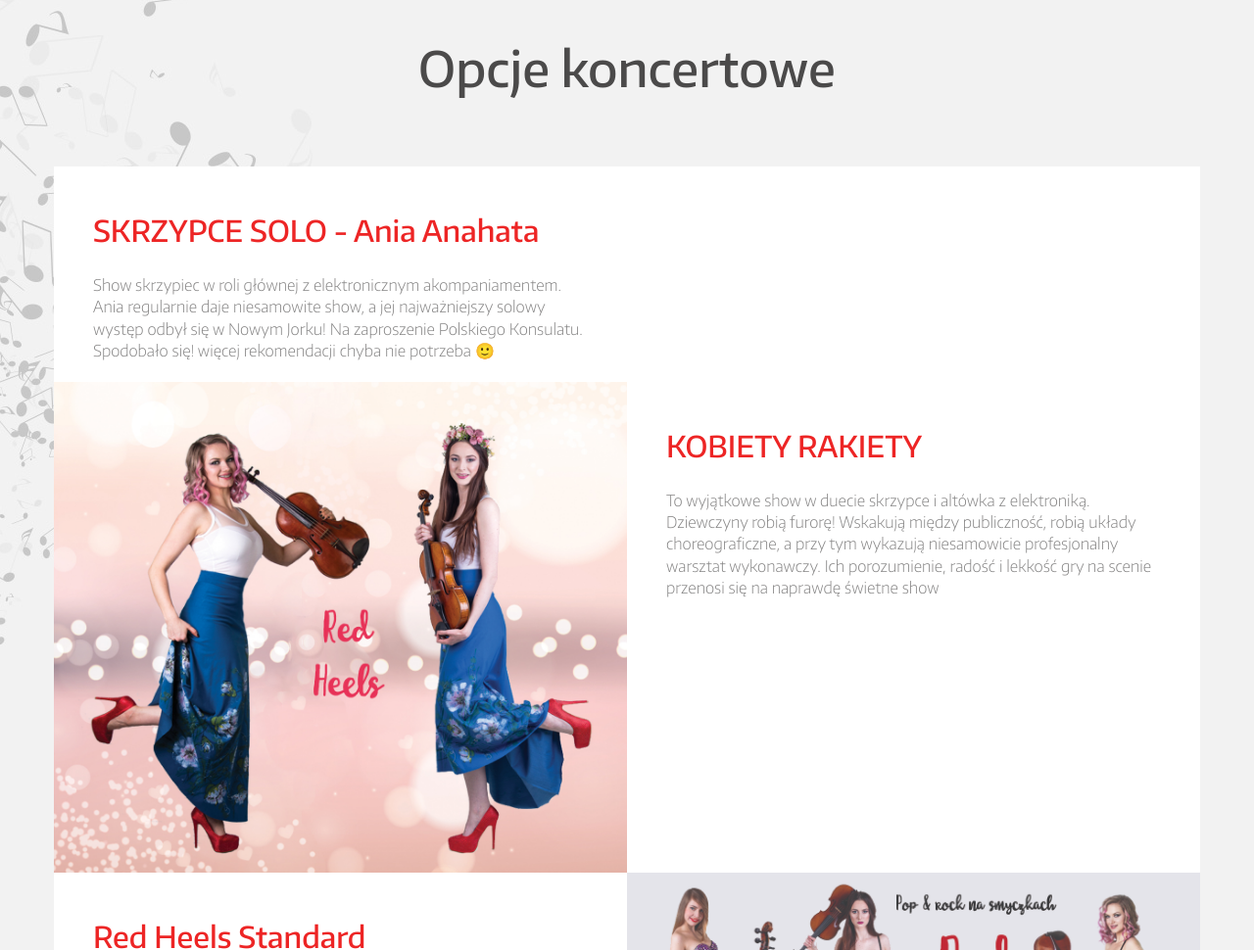
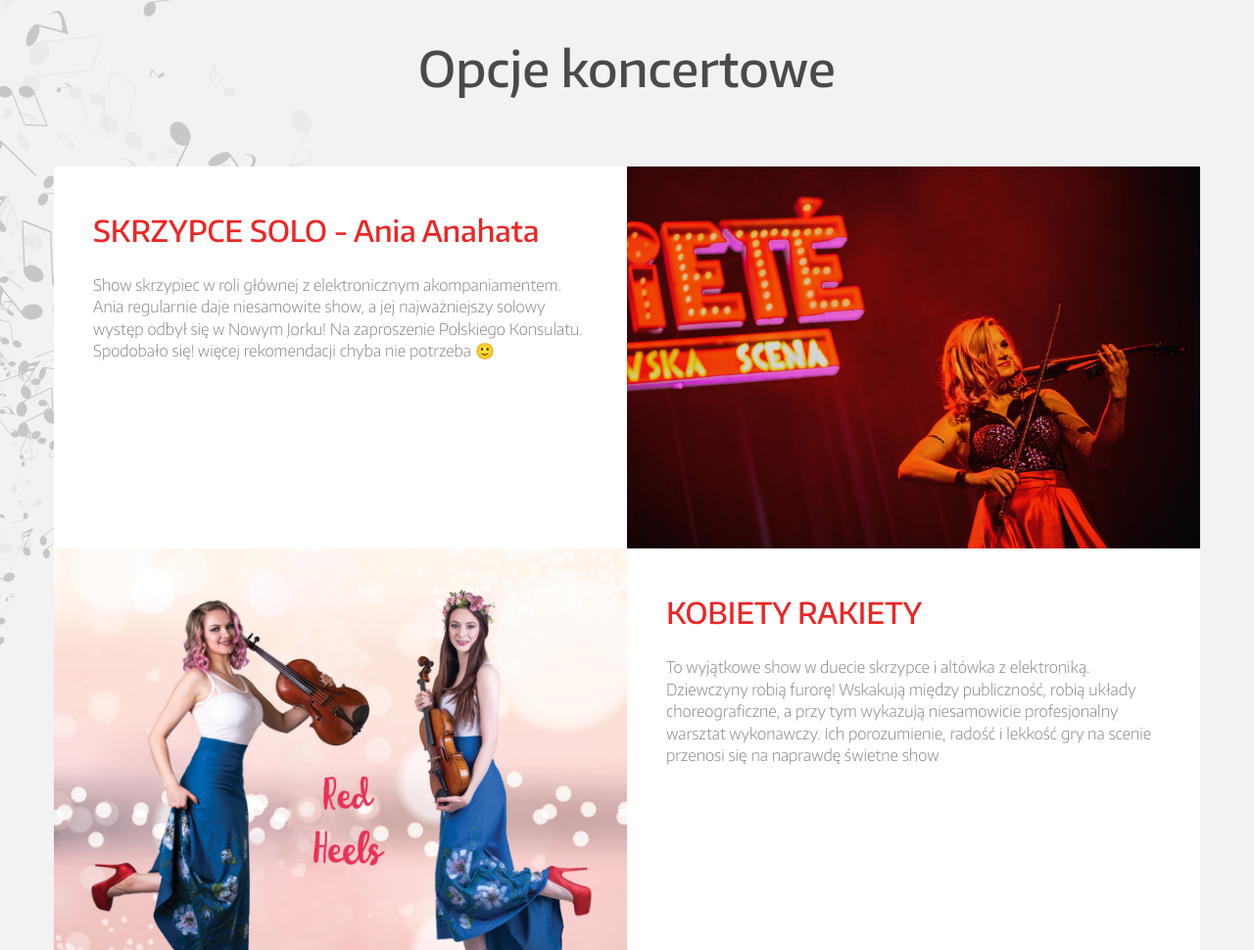
Before and after one commit to redheelscompl/redheelscompl.github.io, a plain HTML site: page oferta/index.html in a window 1280 px wide. Shown: the part 2296-3266 px from the top of the page at 98% size. Drawn offline with nearby package versions, Linux system fonts and the light colour scheme; files whose address does not match are found by name.

Commit message:
photo upload

```diff
--- a/oferta/index.html
+++ b/oferta/index.html
@@ -185,7 +185,7 @@
 					</div>
 				</div>
 				<div class="box-50 box-ipad">
-					<img src="/wp-content/uploads/2014/10/unnamed-e1478119844784.jpg" alt="" class="block" />
+					<img src="/wp-content/uploads/2018/10/solo.jpg" alt="" class="block" style="width: 100%" />
 				</div>
 			</div>
 			<div class="section group r-box">
```
Also changed, not shown: wp-content/uploads/2018/10/solo.jpg (added).
